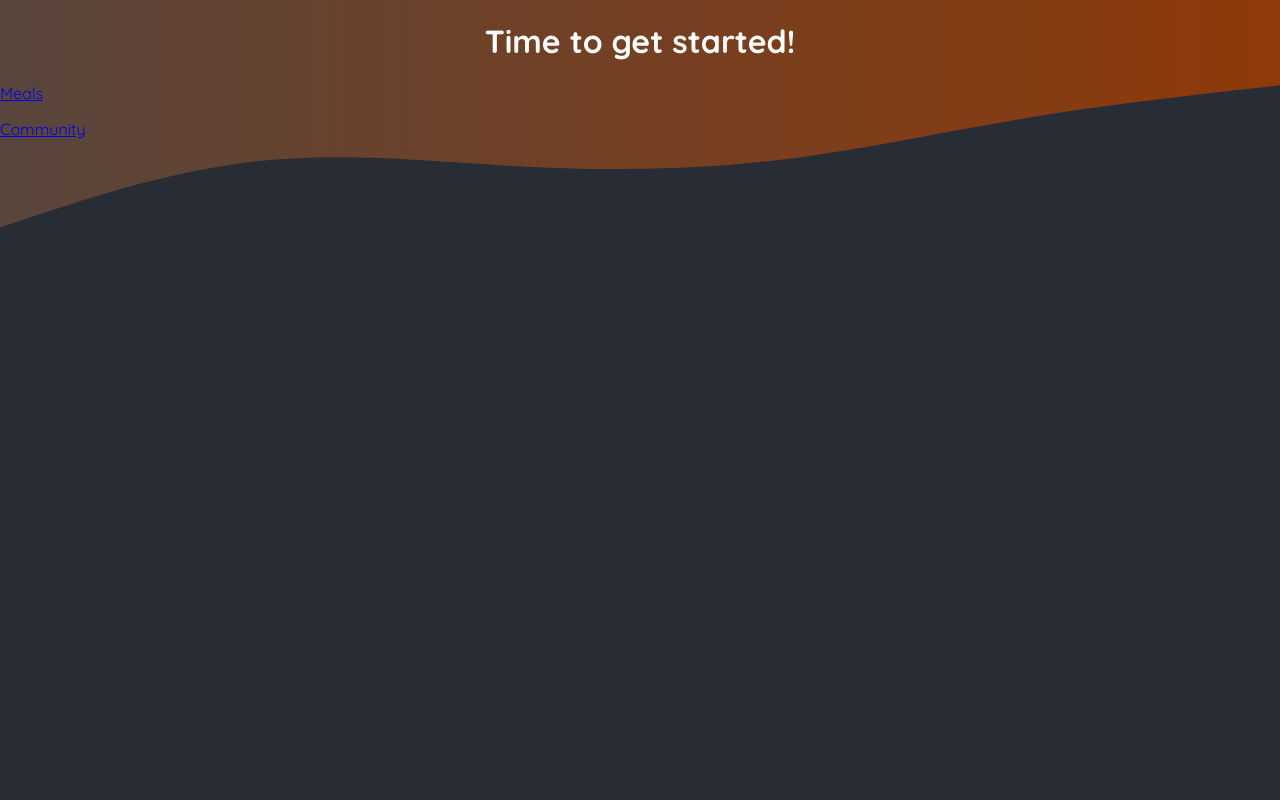
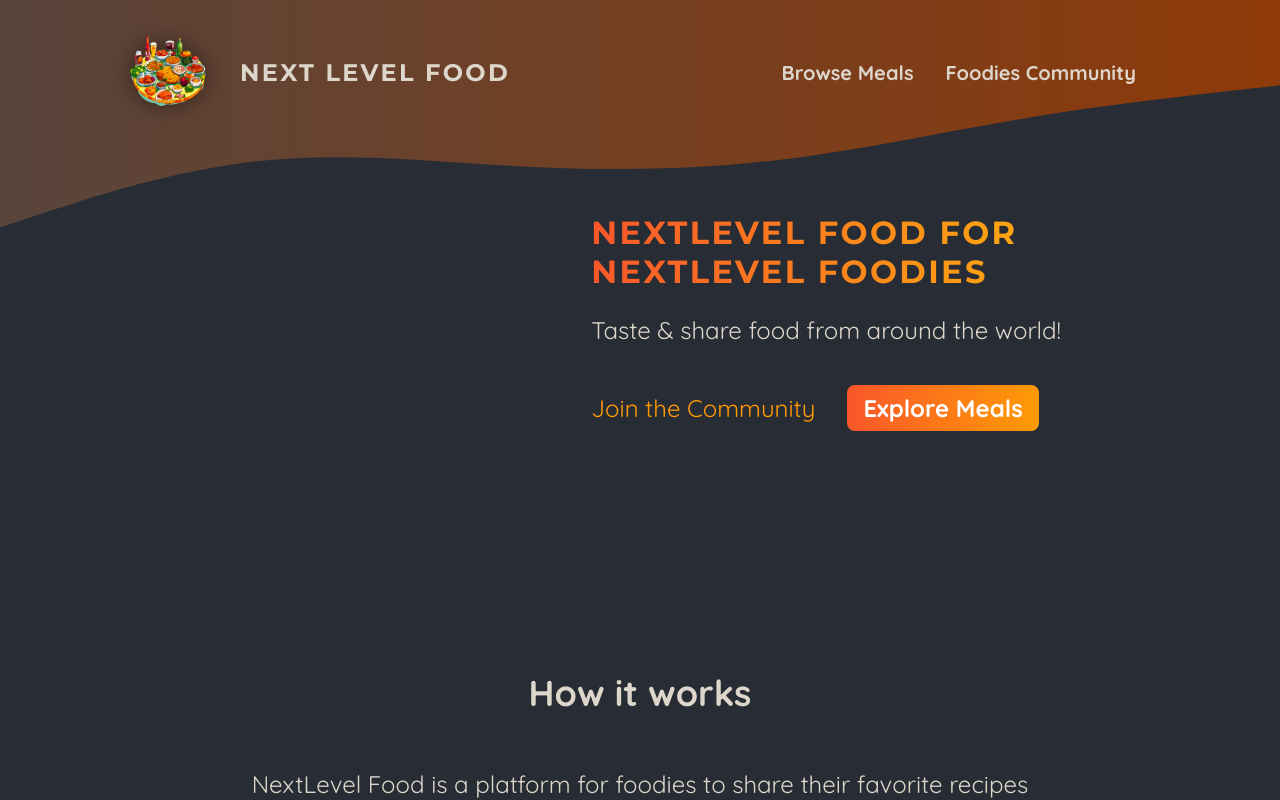
Before and after one commit to sonyerg/next-level-food, a Next.js app: page / in a window 1280 px wide. Shown: the top 800 px of the page. Built offline with nearby package versions, Linux system fonts and the light colour scheme.

Commit message:
added styles to components

```diff
--- /dev/null
+++ b/app/components/main-header/main-header-backgroud.module.css
@@ -0,0 +1,14 @@
+.header-background {
+  position: absolute;
+  width: 100%;
+  height: 320px;
+  top: 0;
+  left: 0;
+  z-index: -1;
+}
+
+.header-background svg {
+  display: block;
+  width: 100%;
+  height: auto;
+}
--- /dev/null
+++ b/app/components/main-header/main-header-background.tsx
@@ -0,0 +1,27 @@
+import React from "react";
+import classes from "./main-header-backgroud.module.css";
+
+export default function MainHeaderBackground() {
+  return (
+    <div className={classes["header-background"]}>
+      <svg xmlns="http://www.w3.org/2000/svg" viewBox="0 0 1440 320">
+        <defs>
+          <linearGradient id="gradient" x1="0%" y1="0%" x2="100%" y2="0%">
+            <stop
+              offset="0%"
+              style={{ stopColor: "#59453c", stopOpacity: "1" }}
+            />
+            <stop
+              offset="100%"
+              style={{ stopColor: "#8f3a09", stopOpacity: "1" }}
+            />
+          </linearGradient>
+        </defs>
+        <path
+          fill="url(#gradient)"
+          d="M0,256L48,240C96,224,192,192,288,181.3C384,171,480,181,576,186.7C672,192,768,192,864,181.3C960,171,1056,149,1152,133.3C1248,117,1344,107,1392,101.3L1440,96L1440,0L1392,0C1344,0,1248,0,1152,0C1056,0,960,0,864,0C768,0,672,0,576,0C480,0,384,0,288,0C192,0,96,0,48,0L0,0Z"
+        ></path>
+      </svg>
+    </div>
+  );
+}
--- /dev/null
+++ b/app/components/main-header/main-header.module.css
@@ -0,0 +1,67 @@
+.header {
+  display: flex;
+  justify-content: space-between;
+  align-items: center;
+  padding: 2rem 1rem;
+}
+
+@media (min-width: 768px) {
+  .header {
+    padding: 2rem 10%;
+  }
+}
+
+.nav ul {
+  list-style: none;
+  margin: 0;
+  padding: 0;
+  display: flex;
+  gap: 1.5rem;
+  /* font-family: 'Montserrat', sans-serif; */
+  font-size: 1.25rem;
+}
+
+.nav a {
+  text-decoration: none;
+  color: #ddd6cb;
+  font-weight: bold;
+  padding: 0.5rem 1rem;
+  border-radius: 0.5rem;
+}
+
+.nav a:hover,
+.nav a:active {
+  background: linear-gradient(90deg, #ff8a05, #f9b331);
+  background-clip: text;
+  -webkit-background-clip: text;
+  -webkit-text-fill-color: transparent;
+  text-shadow: 0 0 18px rgba(248, 190, 42, 0.8);
+}
+
+.active {
+  background: linear-gradient(90deg, #ff8a05, #f9b331);
+  background-clip: text;
+  -webkit-background-clip: text;
+  -webkit-text-fill-color: transparent;
+}
+
+.logo {
+  display: flex;
+  align-items: center;
+  justify-content: center;
+  gap: 2rem;
+  text-decoration: none;
+  color: #ddd6cb;
+  font-weight: bold;
+  font-family: 'Montserrat', sans-serif;
+  letter-spacing: 0.15rem;
+  text-transform: uppercase;
+  font-size: 1.5rem;
+}
+
+.logo img {
+  width: 5rem;
+  height: 5rem;
+  object-fit: contain;
+  filter: drop-shadow(0 0 0.75rem rgba(0, 0, 0, 0.5));
+}
--- /dev/null
+++ b/app/components/main-header/main-header.tsx
@@ -0,0 +1,28 @@
+import Image from "next/image";
+import Link from "next/link";
+import React from "react";
+import Logo from "../../../assets/logo.png";
+import classes from "./main-header.module.css";
+import MainHeaderBackground from "./main-header-background";
+
+export default function MainHeader() {
+  return (
+    <>
+      <MainHeaderBackground />
+      <header className={classes.header}>
+        <Link href="/" className={classes.logo}>
+          <Image src={Logo} alt="lots of food in a table" priority />
+          Next Level Food
+        </Link>
+        <nav className={classes.nav}>
+          <ul>
+            <li>
+              <Link href="/meals">Browse Meals</Link>
+              <Link href="/community">Foodies Community</Link>
+            </li>
+          </ul>
+        </nav>
+      </header>
+    </>
+  );
+}
--- a/app/globals.css
+++ b/app/globals.css
@@ -1,31 +1,16 @@
-@import url('https://fonts.googleapis.com/css2?family=Quicksand:wght@400;600;700&family=Montserrat:wght@400;700&display=swap');
+@import url("https://fonts.googleapis.com/css2?family=Quicksand:wght@400;600;700&family=Montserrat:wght@400;700&display=swap");
 
 * {
   box-sizing: border-box;
 }
 
 html {
-  font-family: 'Quicksand', sans-serif;
+  font-family: "Quicksand", sans-serif;
 }
 
 body {
   margin: 0;
   background: radial-gradient(#282c34, #282c34);
-}
-
-.header-background {
-  position: absolute;
-  width: 100%;
-  height: 320px;
-  top: 0;
-  left: 0;
-  z-index: -1;
-}
-
-svg {
-  display: block;
-  width: 100%;
-  height: auto;
 }
 
 .not-found,
@@ -46,7 +31,7 @@ svg {
   -webkit-text-fill-color: transparent;
   background-size: cover;
   background-position: center;
-  font-family: 'Montserrat', sans-serif;
+  font-family: "Montserrat", sans-serif;
 }
 
 .not-found p,
--- a/app/layout.js
+++ b/app/layout.js
@@ -1,35 +1,16 @@
-import './globals.css';
+import MainHeader from "./components/main-header/main-header";
+import "./globals.css";
 
 export const metadata = {
-  title: 'NextLevel Food',
-  description: 'Delicious meals, shared by a food-loving community.',
+  title: "NextLevel Food",
+  description: "Delicious meals, shared by a food-loving community.",
 };
 
 export default function RootLayout({ children }) {
   return (
     <html lang="en">
       <body>
-        <div className="header-background">
-          <svg xmlns="http://www.w3.org/2000/svg" viewBox="0 0 1440 320">
-            <defs>
-              <linearGradient id="gradient" x1="0%" y1="0%" x2="100%" y2="0%">
-                <stop
-                  offset="0%"
-                  style={{ stopColor: '#59453c', stopOpacity: '1' }}
-                />
-                <stop
-                  offset="100%"
-                  style={{ stopColor: '#8f3a09', stopOpacity: '1' }}
-                />
-              </linearGradient>
-            </defs>
-            <path
-              fill="url(#gradient)"
-              d="M0,256L48,240C96,224,192,192,288,181.3C384,171,480,181,576,186.7C672,192,768,192,864,181.3C960,171,1056,149,1152,133.3C1248,117,1344,107,1392,101.3L1440,96L1440,0L1392,0C1344,0,1248,0,1152,0C1056,0,960,0,864,0C768,0,672,0,576,0C480,0,384,0,288,0C192,0,96,0,48,0L0,0Z"
-            ></path>
-          </svg>
-        </div>
-
+        <MainHeader />
         {children}
       </body>
     </html>
--- /dev/null
+++ b/app/page.module.css
@@ -0,0 +1,75 @@
+.header {
+  display: flex;
+  gap: 3rem;
+  margin: 3rem auto;
+  width: 90%;
+  max-width: 75rem;
+}
+
+.slideshow {
+  width: 40rem;
+  height: 25rem;
+}
+
+.hero {
+  color: #ddd6cb;
+  font-size: 1.5rem;
+}
+
+.hero h1 {
+  font-size: 2rem;
+  font-weight: bold;
+  font-family: "Montserrat", sans-serif;
+  letter-spacing: 0.15rem;
+  text-transform: uppercase;
+  background: linear-gradient(90deg, #f9572a, #ffc905);
+  background-clip: text;
+  -webkit-background-clip: text;
+  -webkit-text-fill-color: transparent;
+}
+
+.cta {
+  font-size: 1.5rem;
+  display: flex;
+  gap: 1rem;
+}
+
+.cta a {
+  display: inline-block;
+  margin-top: 1rem;
+  padding: 0.5rem 1rem;
+  border-radius: 0.5rem;
+  background: linear-gradient(90deg, #f9572a, #ff9b05);
+  color: #ffffff;
+  font-weight: bold;
+  text-decoration: none;
+}
+
+.cta a:hover,
+.cta a:active {
+  background: linear-gradient(90deg, #fd4715, #f9b241);
+}
+
+.cta a:first-child {
+  background: transparent;
+  font-weight: normal;
+  color: #ff9b05;
+  padding-left: 0;
+}
+
+.cta a:first-child:hover,
+.cta a:first-child:active {
+  background: transparent;
+  color: #f9b241;
+}
+
+.section {
+  display: flex;
+  flex-direction: column;
+  color: #ddd6cb;
+  font-size: 1.5rem;
+  max-width: 50rem;
+  width: 90%;
+  margin: 2rem auto;
+  text-align: center;
+}
--- a/app/page.tsx
+++ b/app/page.tsx
@@ -1,17 +1,49 @@
 import Link from "next/link";
+import classes from "./page.module.css";
 
 export default function Home() {
   return (
+    <>
+      <header className={classes.header}>
+        <div className={classes.slideshow}></div>
+        <div>
+          <div className={classes.hero}>
+            <h1>NextLevel food for NextLevel Foodies</h1>
+            <p>Taste & share food from around the world!</p>
+          </div>
+          <div className={classes.cta}>
+            <Link href="/community">Join the Community</Link>
+            <Link href="/meals">Explore Meals</Link>
+          </div>
+        </div>
+      </header>
       <main>
-      <h1 style={{ color: "white", textAlign: "center" }}>
-        Time to get started!
-      </h1>
+        <section className={classes.section}>
+          <h2>How it works</h2>
           <p>
-        <Link href="/meals">Meals</Link>
+            NextLevel Food is a platform for foodies to share their favorite
+            recipes with the world. It&apos;s a place to discover new dishes,
+            and to connect with other food lovers.
           </p>
           <p>
-        <Link href="/community">Community</Link>
+            NextLevel Food is a place to discover new dishes, and to connect
+            with other food lovers.
           </p>
+        </section>
+
+        <section className={classes.section}>
+          <h2>Why NextLevel Food?</h2>
+          <p>
+            NextLevel Food is a platform for foodies to share their favorite
+            recipes with the world. It&apos;s a place to discover new dishes,
+            and to connect with other food lovers.
+          </p>
+          <p>
+            NextLevel Food is a place to discover new dishes, and to connect
+            with other food lovers.
+          </p>
+        </section>
       </main>
+    </>
   );
 }
```
Also changed, not shown: app/meals/page.tsx (line endings or trailing spaces). Lines whose indentation alone changed are shown as unchanged.
